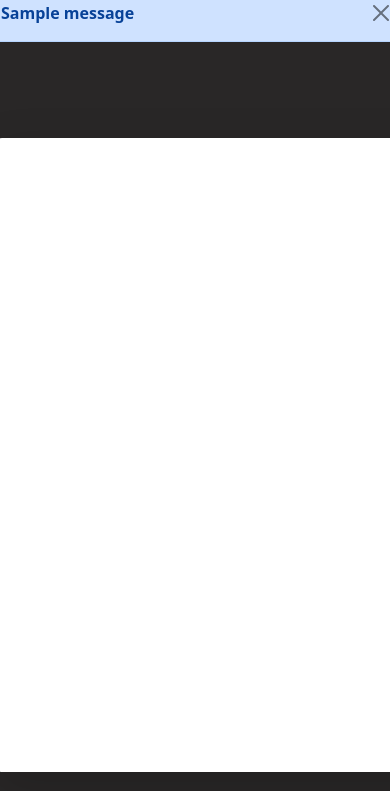
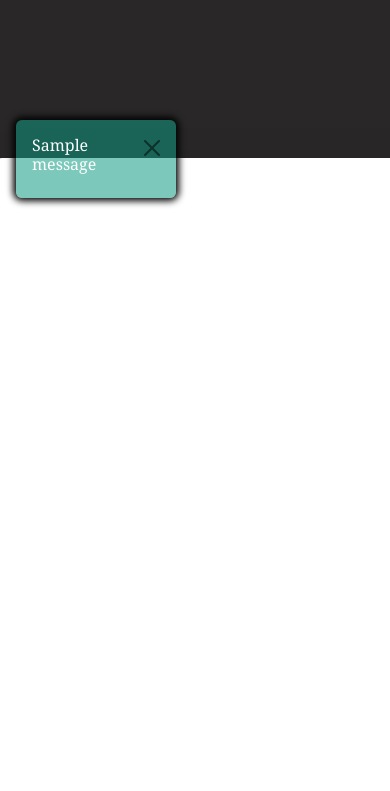
Before and after one commit to 0101Yami0101/TNT---News-webapp, a Flask app: page /sign-up in a window 390 px wide; the page is wider, and only the part inside the window is pictured. Shown: the top 791 px of that part. Run offline with Flask 2, Linux system fonts and the light colour scheme; one stand-in notice (Sample message) is shown; data that the repository does not hold is empty; some libraries are stand-ins or nearby versions; some web fonts are replaced.

Commit message:
added Flash news area and its responsiveness

```diff
--- a/NEWS app/website/static/css/resp.css
+++ b/NEWS app/website/static/css/resp.css
@@ -81,6 +81,12 @@
     width: 16rem;
     transform: width 0.5s;
     top: 0;
+  }
+  .alertArea{
+
+    left: 56rem;
+    width: 24rem;
+
   }
 }
 
@@ -243,7 +249,13 @@
     margin: 1rem;
     margin-top: 2rem;
   }
+  .alertArea{
 
+    left: 30rem;
+    width: 24rem;
+    top: 1rem;
+
+  }
 }
 
 
@@ -461,7 +473,16 @@
     margin-top: 0.4rem;
   }
 
+  .alertArea{
 
+    left: 0rem;
+    width: 10rem;
+    font-size: 1rem;
+    top: 8.5rem;
+    left: 2rem;
+    position: relative;
+
+  }
 
 }
 
--- a/NEWS app/website/static/css/style.css
+++ b/NEWS app/website/static/css/style.css
@@ -993,3 +993,21 @@ body {
   color: rgb(255, 254, 254);
   font-size: 1.5rem;
 }
+
+
+/* Alert area */
+
+.alertArea{
+  font-family: Georgia, 'Times New Roman', Times, serif;
+  background-color: rgba(13, 153, 130, 0.541);
+  box-shadow: 0px 0px 7px 3px rgb(0, 0, 0);
+  position: absolute;
+  top: 2rem;
+  left: 70rem;
+  width: 27rem;
+  border: 0;
+
+}
+.alertArea h6{
+  color: white;
+}
--- a/NEWS app/website/static/js/main1.js
+++ b/NEWS app/website/static/js/main1.js
@@ -507,10 +507,11 @@ function Searchcrypto(){
 
 }
 
-//
+//scroll on click on search crypto
 $("#Searchcrypto").click(() => {
 
-  let elem = document.getElementById("prepend-here").firstElementChild.scrollIntoView({ behavior: "smooth", block: "center" })
-  console.log(elem)
+  document.getElementById("prepend-here").firstElementChild.scrollIntoView({ behavior: "smooth", block: "center" });
 
 })
+
+//// Alert area
--- a/NEWS app/website/templates/base.html
+++ b/NEWS app/website/templates/base.html
@@ -52,20 +52,20 @@
       </nav>
     </div>
 
-
-    {% block flashmessage%}  <!-- flash messges -->
+    <!-- flash messges -->
+    {% block flashmessage%}
     {% with messages = get_flashed_messages(with_categories=true) %}
     {% if messages %}
     {% for category, message in messages%}
     {% if category == 'error' %}
-    <div class="alert alert-danger alert-dismissible" style="overflow: auto ; z-index: 9;">
+    <div class="alertArea alert alert-danger alert-dismissible" style="overflow: auto ; z-index: 9;">
       <button type="button" class="btn-close" data-bs-dismiss="alert"></button>
-      <strong>{{ message }}</strong>
+      <h6>{{ message }}</h6>
     </div>
     {% else %}
-    <div class="alert alert-primary alert-dismissible" style=" z-index: 100;">
+    <div class="alertArea alert alert-primary alert-dismissible" style=" z-index: 100;">
       <button type="button" class="btn-close" data-bs-dismiss="alert"></button>
-      <strong>{{ message }}</strong>
+      <h6>{{ message }}</h6>
     </div>
     {% endif %} {% endfor%}  {% endif %} {%endwith%} {% endblock %}
 
```
Also changed, not shown: NEWS app/website/static/js/style.js (line endings or trailing spaces).
